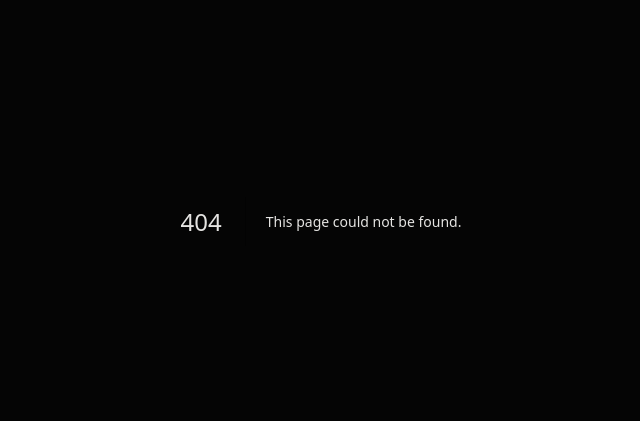
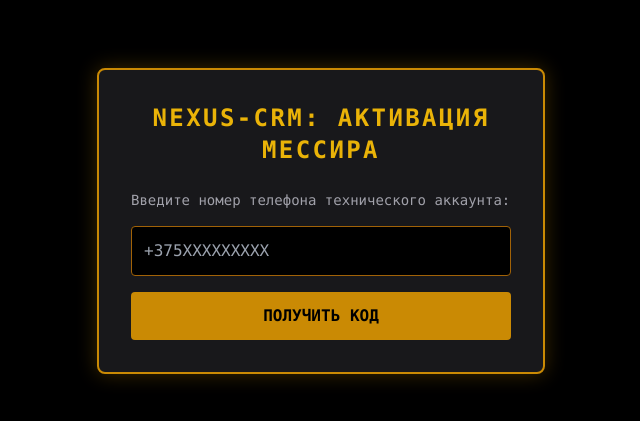
Before and after one commit to marataitester-blip/Nexus-CRM, a Next.js app: page /tg-auth in a window 1280 px wide. Before the commit this address had no page. Shown: the part 179-600 px from the top of the page, without its empty margins (319-959 px from the left). Built offline with nearby package versions, Linux system fonts and the light colour scheme.

Commit message:
Implement Telegram authentication page

```diff
--- /dev/null
+++ b/app/tg-auth/page.tsx
@@ -0,0 +1,105 @@
+'use client';
+
+import React, { useState } from 'react';
+
+export default function TelegramAuthPage() {
+  const [phone, setPhone] = useState('');
+  const [code, setCode] = useState('');
+  const [hash, setHash] = useState('');
+  const [session, setSession] = useState('');
+  const [step, setStep] = useState(1); // 1: Телефон, 2: Код, 3: Результат
+  const [loading, setLoading] = useState(false);
+
+  const sendCode = async () => {
+    setLoading(true);
+    const res = await fetch('/api/tg/send-code', {
+      method: 'POST',
+      body: JSON.stringify({ phoneNumber: phone }),
+    });
+    const data = await res.json();
+    if (data.success) {
+      setHash(data.phoneCodeHash);
+      setStep(2);
+    } else {
+      alert('Ошибка: ' + data.error);
+    }
+    setLoading(false);
+  };
+
+  const signIn = async () => {
+    setLoading(true);
+    const res = await fetch('/api/tg/sign-in', {
+      method: 'POST',
+      body: JSON.stringify({ phoneNumber: phone, code, phoneCodeHash: hash }),
+    });
+    const data = await res.json();
+    if (data.success) {
+      setSession(data.session);
+      setStep(3);
+    } else {
+      alert('Ошибка: ' + data.error);
+    }
+    setLoading(false);
+  };
+
+  return (
+    <div className="min-h-screen bg-black text-yellow-500 flex flex-col items-center justify-center p-4 font-mono">
+      <div className="max-w-md w-full border-2 border-yellow-600 p-8 rounded-lg shadow-[0_0_20px_rgba(202,138,4,0.3)] bg-zinc-900">
+        <h1 className="text-2xl mb-6 text-center uppercase tracking-widest font-bold">Nexus-CRM: Активация Мессира</h1>
+
+        {step === 1 && (
+          <div className="space-y-4">
+            <p className="text-sm text-zinc-400">Введите номер телефона технического аккаунта:</p>
+            <input
+              type="text"
+              placeholder="+375XXXXXXXXX"
+              value={phone}
+              onChange={(e) => setPhone(e.target.value)}
+              className="w-full bg-black border border-yellow-700 p-3 rounded text-yellow-500 focus:outline-none focus:ring-1 focus:ring-yellow-500"
+            />
+            <button
+              onClick={sendCode}
+              disabled={loading}
+              className="w-full bg-yellow-600 hover:bg-yellow-500 text-black font-bold py-3 rounded transition-all disabled:opacity-50"
+            >
+              {loading ? 'ЗАПРОС...' : 'ПОЛУЧИТЬ КОД'}
+            </button>
+          </div>
+        )}
+
+        {step === 2 && (
+          <div className="space-y-4">
+            <p className="text-sm text-zinc-400">Код подтверждения из Telegram:</p>
+            <input
+              type="text"
+              placeholder="12345"
+              value={code}
+              onChange={(e) => setCode(e.target.value)}
+              className="w-full bg-black border border-yellow-700 p-3 rounded text-yellow-500 focus:outline-none focus:ring-1 focus:ring-yellow-500"
+            />
+            <button
+              onClick={signIn}
+              disabled={loading}
+              className="w-full bg-yellow-600 hover:bg-yellow-500 text-black font-bold py-3 rounded transition-all disabled:opacity-50"
+            >
+              {loading ? 'ПРОВЕРКА...' : 'ПОДТВЕРДИТЬ'}
+            </button>
+          </div>
+        )}
+
+        {step === 3 && (
+          <div className="space-y-4">
+            <p className="text-sm text-green-500 font-bold">АВТОРИЗАЦИЯ УСПЕШНА!</p>
+            <p className="text-xs text-zinc-400">Скопируйте этот ключ и добавьте в Vercel как TELEGRAM_SESSION:</p>
+            <textarea
+              readOnly
+              value={session}
+              className="w-full bg-black border border-green-900 p-3 h-32 rounded text-xs text-green-400 focus:outline-none"
+            />
+            <p className="text-[10px] text-zinc-500 italic text-center mt-2">После сохранения ключа в Vercel эту страницу можно будет удалить.</p>
+          </div>
+        )}
+      </div>
+    </div>
+  );
+}
```
